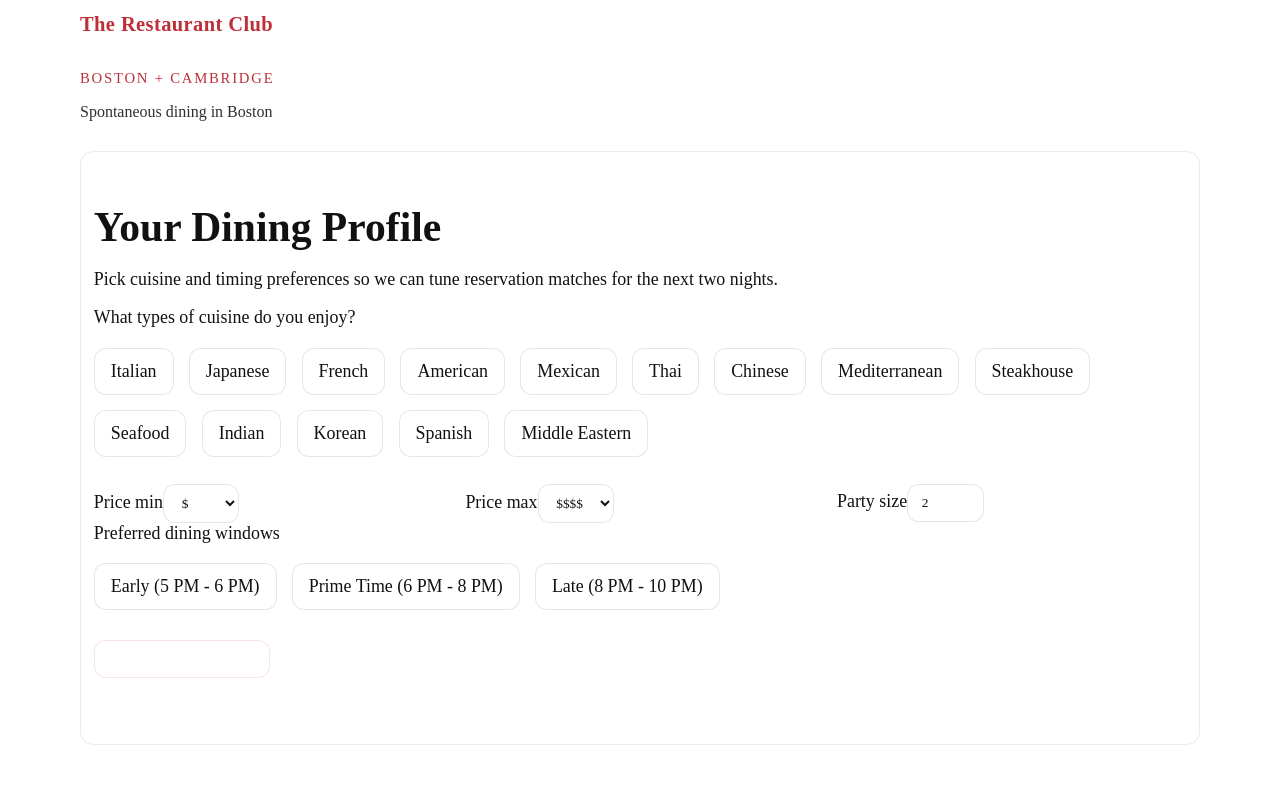
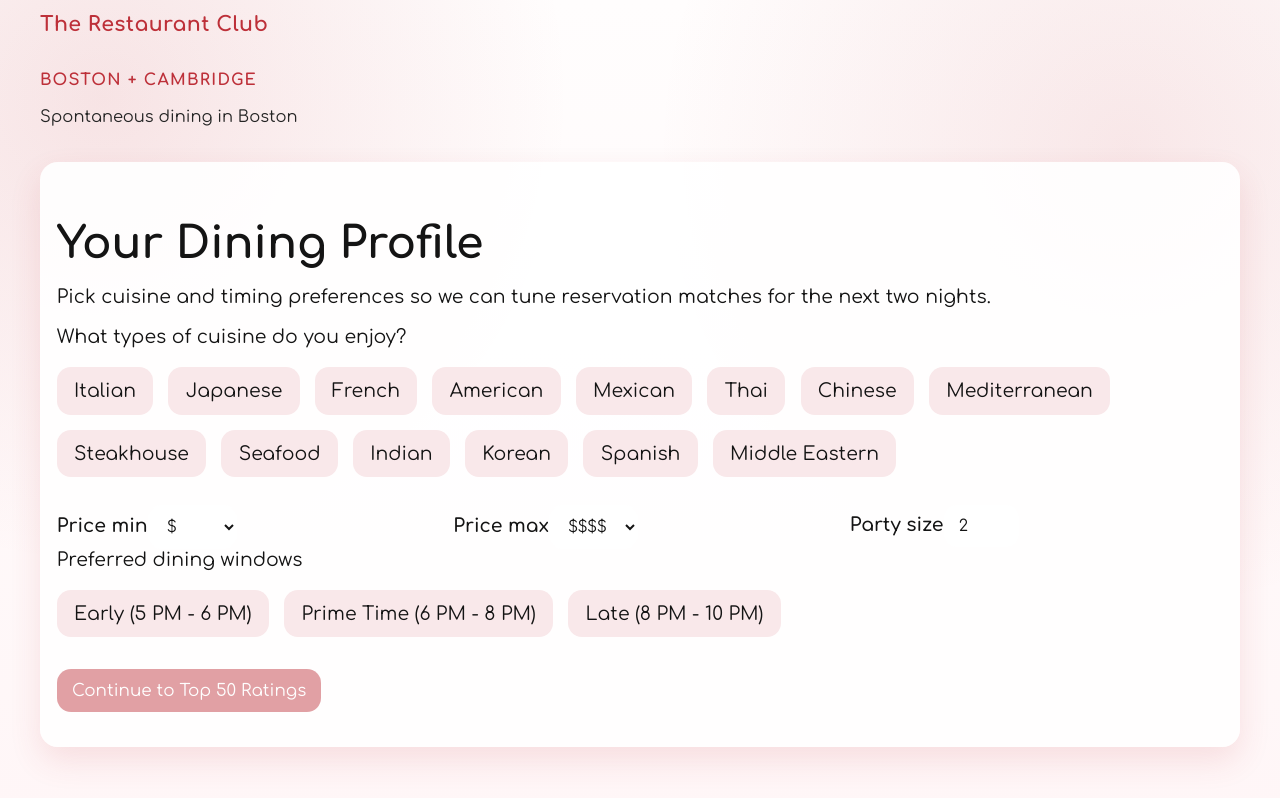
Before and after one commit to Tommyfitz72/restaurant-club, a React (Vite) app in the folder frontend/: page / in a window 1280 px wide. Shown: the top 798 px of the page. Built offline with nearby package versions, Linux system fonts and the light colour scheme; no server answers.

Commit message:
UI refresh: Comfortaa theme, spacing/color updates, first-page fixes, sticky CTA, and flow tweaks

```diff
--- a/frontend/src/styles/global.css
+++ b/frontend/src/styles/global.css
@@ -1,7 +1,11 @@
+@import url('https://fonts.googleapis.com/css2?family=Comfortaa:wght@400;500;600;700&display=swap');
+
 :root {
   --red: #bd3039;
+  --red-soft: #f9e8ea;
+  --red-soft-2: #f4d8dc;
   --white: #ffffff;
-  --black: #111111;
+  --ink: #141414;
 }
 
 * {
@@ -11,9 +15,12 @@
 body {
   margin: 0;
   min-height: 100vh;
-  font-family: 'Times New Roman', Times, serif;
-  background: var(--white);
-  color: var(--black);
+  font-family: 'Comfortaa', sans-serif;
+  background:
+    radial-gradient(circle at 8% 12%, rgba(189, 48, 57, 0.12), rgba(189, 48, 57, 0) 34%),
+    radial-gradient(circle at 88% 18%, rgba(189, 48, 57, 0.1), rgba(189, 48, 57, 0) 36%),
+    linear-gradient(180deg, #fffdfd 0%, #fff6f7 100%);
+  color: var(--ink);
 }
 
 h1,
@@ -27,36 +34,37 @@ a,
 button,
 input,
 select {
-  color: var(--black);
-  font-family: 'Times New Roman', Times, serif;
+  color: var(--ink);
+  font-family: 'Comfortaa', sans-serif;
 }
 
 .site-header {
-  width: min(1120px, 94vw);
+  width: min(1200px, 95vw);
   margin: 0.8rem auto 0.2rem;
 }
 
 .site-header h1 {
   color: var(--red);
-  font-size: clamp(1.1rem, 1.6vw, 1.45rem);
+  font-size: clamp(1.2rem, 1.6vw, 1.55rem);
   margin: 0;
   letter-spacing: 0.02em;
 }
 
 .page-shell {
-  width: min(1120px, 94vw);
-  margin: 1.2rem auto 2.4rem;
+  width: min(1200px, 95vw);
+  margin: 1.2rem auto 2.6rem;
 }
 
 .hero-shell {
-  margin-bottom: 1.5rem;
+  margin-bottom: 1.1rem;
 }
 
 .hero-kicker {
   color: var(--red);
-  font-size: 0.92rem;
+  font-size: 1rem;
+  letter-spacing: 0.08em;
   text-transform: uppercase;
-  letter-spacing: 0.12em;
+  font-weight: 700;
 }
 
 .hero-slogan,
@@ -64,7 +72,9 @@ select {
 .meta-line,
 .disclaimer,
 .explanation {
-  color: #2f2f2f;
+  color: #252525;
+  font-size: 1.02rem;
+  line-height: 1.5;
 }
 
 .page-card,
@@ -72,16 +82,18 @@ select {
 .restaurant-card,
 .result-card,
 .list-item {
-  background: var(--white);
-  border-radius: 18px;
-  padding: 1.25rem;
+  background: rgba(255, 255, 255, 0.88);
+  border-radius: 20px;
+  padding: 1.45rem;
+  box-shadow: 0 14px 32px rgba(189, 48, 57, 0.12);
 }
 
 .beli-card h1,
 .beli-card h2,
 .page-card h1,
 .page-card h2 {
-  margin-bottom: 0.75rem;
+  margin-bottom: 0.85rem;
+  font-size: clamp(1.6rem, 2.6vw, 2.15rem);
 }
 
 .input-row,
@@ -89,26 +101,31 @@ select {
 .prefs-strip,
 .two-col {
   display: grid;
-  gap: 1.2rem;
+  gap: 1.25rem;
 }
 
 .input-row,
 .filters,
 .prefs-strip {
-  grid-template-columns: repeat(auto-fit, minmax(170px, 1fr));
-  margin-top: 1.5rem;
+  grid-template-columns: repeat(auto-fit, minmax(180px, 1fr));
+  margin-top: 1.35rem;
 }
 
 .two-col {
   grid-template-columns: repeat(auto-fit, minmax(330px, 1fr));
-  margin-top: 1.6rem;
+  margin-top: 1.5rem;
+}
+
+label {
+  font-size: 1rem;
+  font-weight: 600;
 }
 
 .chip-grid {
   display: flex;
   flex-wrap: wrap;
-  gap: 0.65rem;
-  margin-top: 1rem;
+  gap: 0.78rem;
+  margin-top: 1.1rem;
 }
 
 .chip,
@@ -119,9 +136,10 @@ input,
 select,
 .slot-link {
   border: none;
-  background: #fff;
-  border-radius: 12px;
-  padding: 0.62rem 0.86rem;
+  background: var(--red-soft);
+  border-radius: 14px;
+  padding: 0.74rem 0.95rem;
+  font-size: 1rem;
 }
 
 .chip,
@@ -129,6 +147,11 @@ select,
 .secondary-btn,
 .link-btn {
   cursor: pointer;
+}
+
+input,
+select {
+  background: #fff;
 }
 
 .chip.selected,
@@ -144,35 +167,40 @@ select,
 }
 
 .top-menu {
-  width: min(1120px, 94vw);
-  margin: 0.4rem auto 0.2rem;
+  width: min(1200px, 95vw);
+  margin: 0.45rem auto 0.1rem;
 }
 
 .top-menu select {
-  min-width: 240px;
+  min-width: 260px;
+  background: var(--red-soft-2);
 }
 
 .toolbar {
   display: flex;
   justify-content: space-between;
   align-items: flex-start;
-  gap: 1.2rem;
+  gap: 1.3rem;
   flex-wrap: wrap;
 }
 
 .restaurant-grid {
   display: grid;
-  grid-template-columns: repeat(auto-fill, minmax(250px, 1fr));
-  gap: 1.25rem;
-  margin-top: 1.4rem;
+  grid-template-columns: repeat(auto-fill, minmax(260px, 1fr));
+  gap: 1.35rem;
+  margin-top: 1.5rem;
+}
+
+.restaurant-card {
+  background: linear-gradient(180deg, #fffefe 0%, #fff4f6 100%);
 }
 
 .restaurant-card img {
   width: 100%;
-  height: 150px;
+  height: 170px;
   object-fit: cover;
-  border-radius: 12px;
-  margin-bottom: 0.7rem;
+  border-radius: 14px;
+  margin-bottom: 0.8rem;
 }
 
 .restaurant-content,
@@ -180,12 +208,12 @@ select,
 .list-stack {
   display: flex;
   flex-direction: column;
-  gap: 0.85rem;
+  gap: 0.95rem;
 }
 
 .recommendation-list,
 .list-stack {
-  margin-top: 1rem;
+  margin-top: 1.1rem;
 }
 
 .result-head,
@@ -201,7 +229,7 @@ select,
 
 .search-row {
   display: flex;
-  gap: 0.8rem;
+  gap: 0.85rem;
   margin: 1rem 0 1.3rem;
 }
 
@@ -211,6 +239,7 @@ select,
 
 .stars {
   display: flex;
+  align-items: center;
   gap: 0.35rem;
 }
 
@@ -218,7 +247,7 @@ select,
   border: none;
   background: transparent;
   color: var(--red);
-  font-size: 1.25rem;
+  font-size: 1.35rem;
   cursor: pointer;
   opacity: 0.42;
   padding: 0;
@@ -231,7 +260,8 @@ select,
 .slot-link {
   text-decoration: none;
   width: fit-content;
-  color: var(--black);
+  color: var(--ink);
+  background: var(--red-soft);
 }
 
 .opening-banner,
@@ -240,85 +270,85 @@ select,
 .score-pill {
   border: none;
   border-radius: 999px;
-  padding: 0.5rem 0.85rem;
+  padding: 0.56rem 0.94rem;
   margin-top: 0.9rem;
   width: fit-content;
-  background: rgba(189, 48, 57, 0.12);
-  color: var(--black);
+  background: var(--red-soft-2);
+  color: var(--ink);
+  font-size: 0.95rem;
 }
 
 .rating-value {
-  font-size: 0.92rem;
-  color: var(--black);
+  font-size: 0.96rem;
+  color: var(--ink);
   font-weight: 700;
-  margin-left: 0.4rem;
+  margin-left: 0.45rem;
 }
 
 .sticky-cta-wrap {
   position: sticky;
   bottom: 0.8rem;
-  padding-top: 0.9rem;
-  margin-top: 1rem;
-  background: linear-gradient(to top, rgba(255, 255, 255, 0.98), rgba(255, 255, 255, 0));
+  padding-top: 1rem;
+  margin-top: 1.1rem;
+  background: linear-gradient(to top, rgba(255, 246, 247, 0.98), rgba(255, 246, 247, 0));
 }
 
 .sticky-cta {
   width: 100%;
 }
 
-/* First page only: full-height profile builder, larger text, and no boxes/shadows. */
 .preferences-page {
-  min-height: calc(100vh - 110px);
+  min-height: calc(100vh - 108px);
   display: flex;
   flex-direction: column;
 }
 
 .preferences-page .hero-shell {
-  margin-bottom: 0.9rem;
+  margin-bottom: 1rem;
 }
 
 .preferences-page .profile-builder {
   flex: 1;
-  border-radius: 0;
-  padding: 0.8rem 0.2rem 0;
-}
-
-.preferences-page .profile-builder,
-.preferences-page .chip,
-.preferences-page .primary-btn,
-.preferences-page input,
-.preferences-page select {
-  box-shadow: none;
+  border-radius: 18px;
+  padding: 1.25rem 1.05rem 1.2rem;
+  background: rgba(255, 255, 255, 0.92);
 }
 
 .preferences-page .profile-builder h2 {
-  font-size: clamp(2rem, 3.3vw, 2.6rem);
-  margin-bottom: 0.9rem;
+  font-size: clamp(2rem, 3.5vw, 2.75rem);
+  margin-bottom: 1rem;
 }
 
 .preferences-page .lead,
 .preferences-page .section-label,
 .preferences-page label,
 .preferences-page .chip {
-  font-size: 1.12rem;
+  font-size: 1.18rem;
 }
 
 .preferences-page .chip-grid {
   gap: 0.95rem;
-  margin-top: 1.2rem;
+  margin-top: 1.25rem;
 }
 
 .preferences-page .chip {
-  padding: 0.75rem 1rem;
+  padding: 0.82rem 1.08rem;
+  background: var(--red-soft);
+}
+
+.preferences-page .chip.selected {
+  background: var(--red);
+  color: var(--white);
 }
 
 .preferences-page .input-row {
-  margin-top: 1.7rem;
-  gap: 1.4rem;
+  margin-top: 1.75rem;
+  gap: 1.45rem;
 }
 
 .preferences-page .primary-btn {
-  margin-top: 1.9rem;
+  margin-top: 2rem;
+  font-size: 1.05rem;
 }
 
 @media (max-width: 700px) {
@@ -331,32 +361,10 @@ select,
   .restaurant-card,
   .result-card,
   .list-item {
-    padding: 1rem;
+    padding: 1.08rem;
   }
 
   .preferences-page {
     min-height: auto;
   }
 }
-
-/* Subtle textbox treatment for first page (visible but low-contrast). */
-.preferences-page .profile-builder {
-  border: 1px solid rgba(17, 17, 17, 0.08);
-  border-radius: 14px;
-  background: rgba(255, 255, 255, 0.98);
-  padding: 1rem 0.8rem 1.1rem;
-}
-
-.preferences-page .chip,
-.preferences-page input,
-.preferences-page select,
-.preferences-page .primary-btn {
-  border: 1px solid rgba(17, 17, 17, 0.10);
-  background: rgba(255, 255, 255, 0.96);
-  box-shadow: none;
-}
-
-.preferences-page .chip.selected,
-.preferences-page .primary-btn {
-  border-color: rgba(189, 48, 57, 0.28);
-}
```
